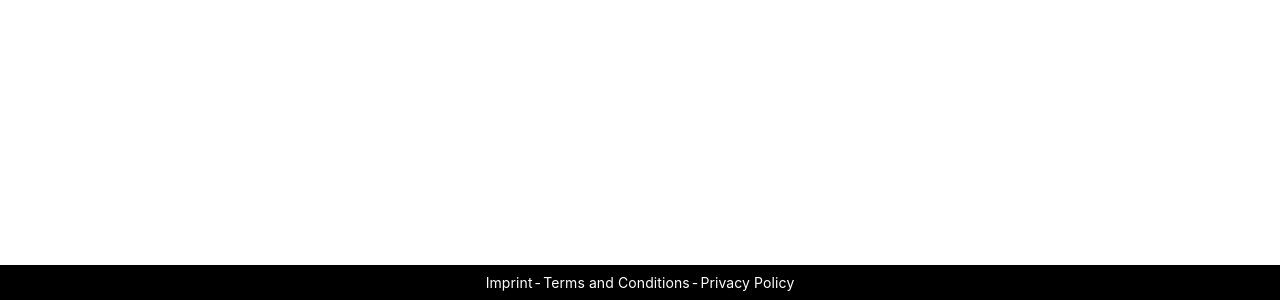
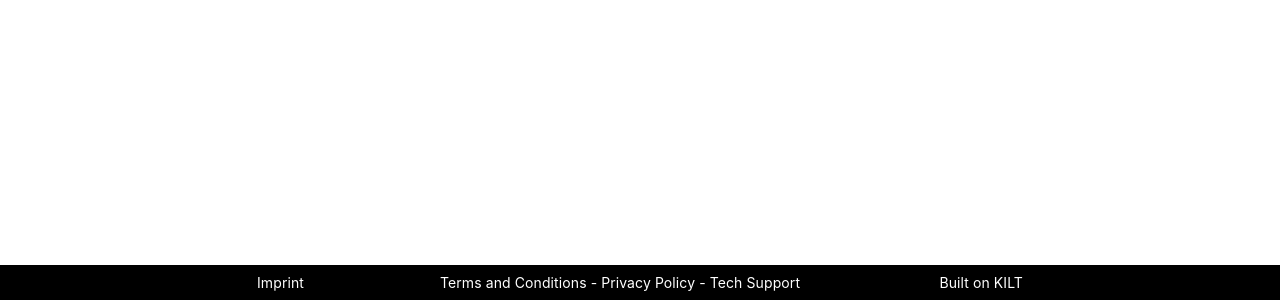
Before and after one commit to KILT-Foundation/w3n.id, a React (Create React App) app: page / in a window 1280 px wide. Shown: the part 500-800 px from the top of the page. Built offline with nearby package versions, Linux system fonts and the light colour scheme.

Commit message:
feat: added new footer links

```diff
--- a/src/Components/Footer.tsx
+++ b/src/Components/Footer.tsx
@@ -10,28 +10,55 @@ const StyledFooter = styled.div`
   justify-content: center;
   align-items: center;
 `
-const StyledFooterLinksWrapper = styled.div`
+const StyledFooterLinksContainer = styled.div`
   display: flex;
   flex-direction: row;
+  width: 90%;
+  max-width: 766px;
   align-items: center;
   justify-content: center;
   color: white;
   font-size: 14px;
   line-height: 16px;
   letter-spacing: 0.1px;
-  gap: 2px;
+  text-align: left;
+`
+const ImprintContainer = styled.div`
+  width: 63px;
+  display: flex;
+  justify-content: flex-start;
+`
+const LinksContainer = styled.div`
+  width: 80%;
+  max-width: 600px;
+  display: flex;
+  justify-content: center;
+  gap: 4px;
+`
+const LogoContainer = styled.div`
+  width: 103px;
+  display: flex;
+  justify-content: flex-end;
 `
 export const Footer = () => {
   return (
     <StyledFooter>
-      <StyledFooterLinksWrapper>
-        <span>Imprint</span>
-        <span>-</span>
-        <span>Terms and Conditions</span>
-        <span>-</span>
+      <StyledFooterLinksContainer>
+        <ImprintContainer>
+          <span>Imprint</span>
+        </ImprintContainer>
+        <LinksContainer>
+          <span>Terms and Conditions</span>
+          <span>-</span>
 
-        <span>Privacy Policy</span>
-      </StyledFooterLinksWrapper>
+          <span>Privacy Policy</span>
+          <span>-</span>
+          <span>Tech Support</span>
+        </LinksContainer>
+        <LogoContainer>
+          <span>Built on KILT</span>
+        </LogoContainer>
+      </StyledFooterLinksContainer>
     </StyledFooter>
   )
 }
```
